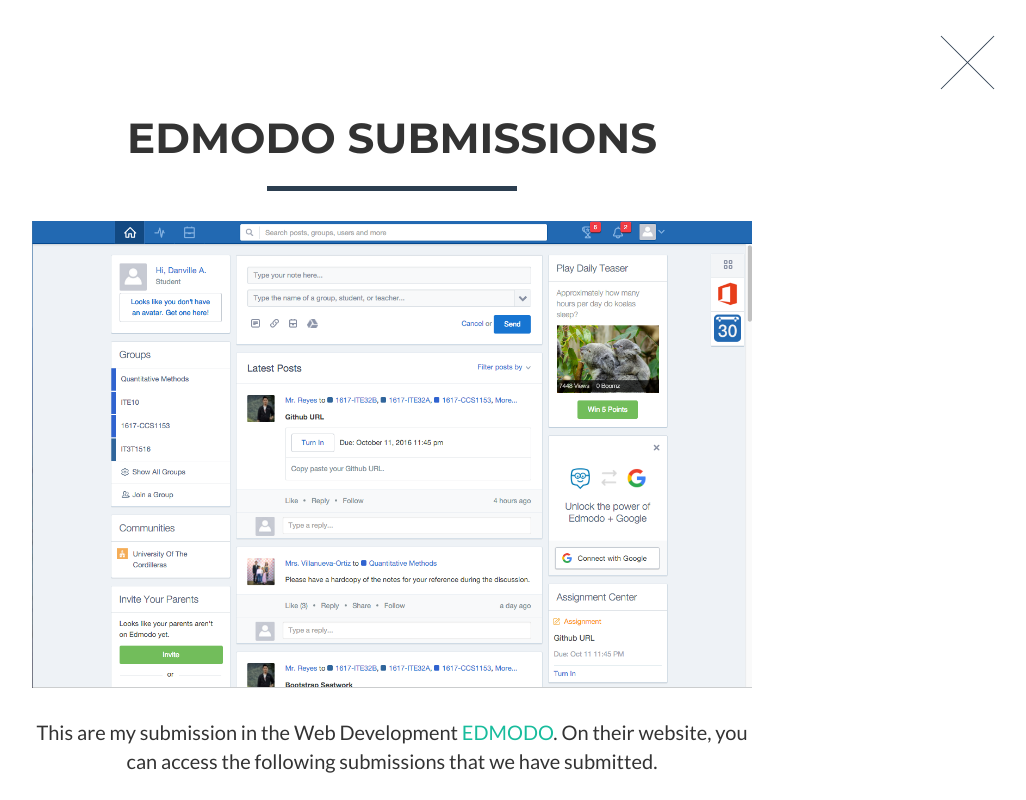
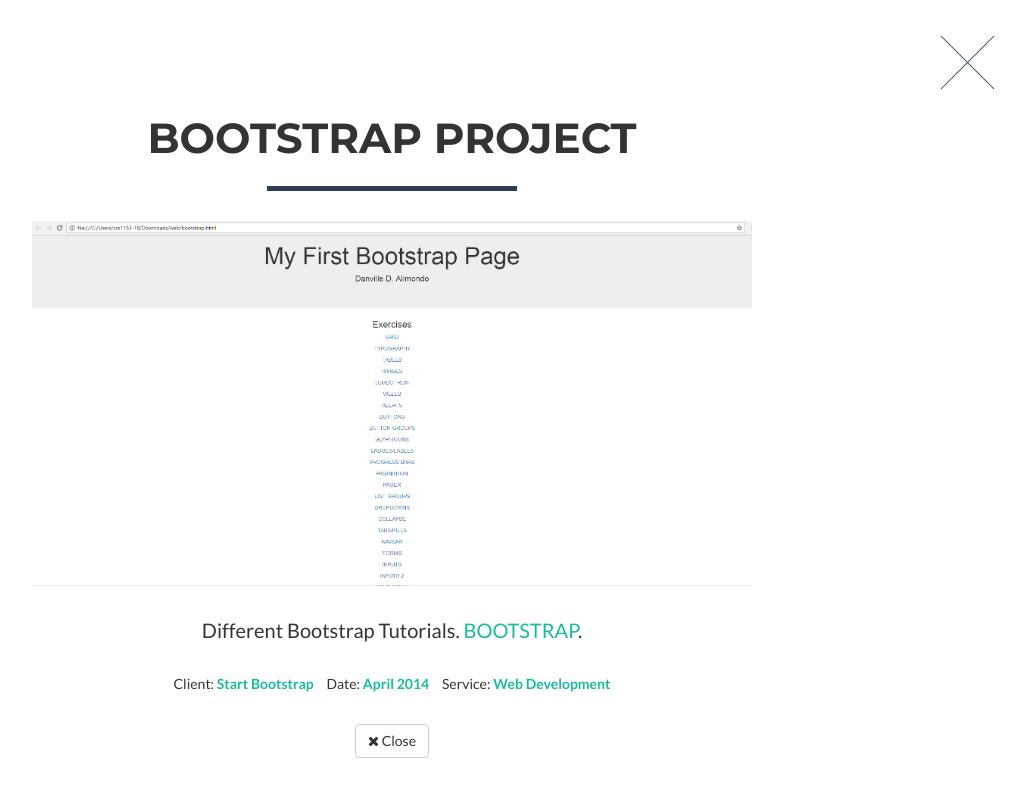
Before and after one commit to danvillealimondo/danvillealimondo.github.io, a website: page index.html in a window 1280 px wide. Both pictures are taken after a click on the link 250 px from the left and 1102 px from the top of the page. Shown: the part 702-1502 px from the top of the page, without its empty margins (248-1274 px from the left). Drawn offline with nearby package versions, Linux system fonts and the light colour scheme.

Commit message:
Update index.html

```diff
--- a/index.html
+++ b/index.html
@@ -99,7 +99,7 @@
                                 <i class="fa fa-search-plus fa-3x"></i>
                             </div>
                         </div>
-                        <img src="img/portfolio/proj.png" class="img-responsive" alt="">
+                        <img src="img/portfolio/b2.png" class="img-responsive" alt="">
                     </a>
                 </div>
                 <div class="col-sm-4 portfolio-item">
@@ -304,10 +304,10 @@
                 <div class="row">
                     <div class="col-lg-8 col-lg-offset-2">
                         <div class="modal-body">
-                            <h2>Edmodo Submissions</h2>
+                            <h2>BOOTSTRAP PROJECT</h2>
                             <hr class="star-primary">
-                            <img src="img/proj1.png" class="img-responsive img-centered" alt="">
-                            <p>This are my submission in the Web Development <a href="https://www.edmodo.com/home#/group?id=21914395">EDMODO</a>. On their website, you can access the following submissions that we have submitted.</p>
+                            <img src="img/portfolio/b1.png" class="img-responsive img-centered" alt="">
+                            <p>Different Bootstrap Tutorials. <a href="bootstrap.html">BOOTSTRAP</a>.</p>
                             <ul class="list-inline item-details">
                                 <li>Client:
                                     <strong><a href="http://startbootstrap.com">Start Bootstrap</a>
```
